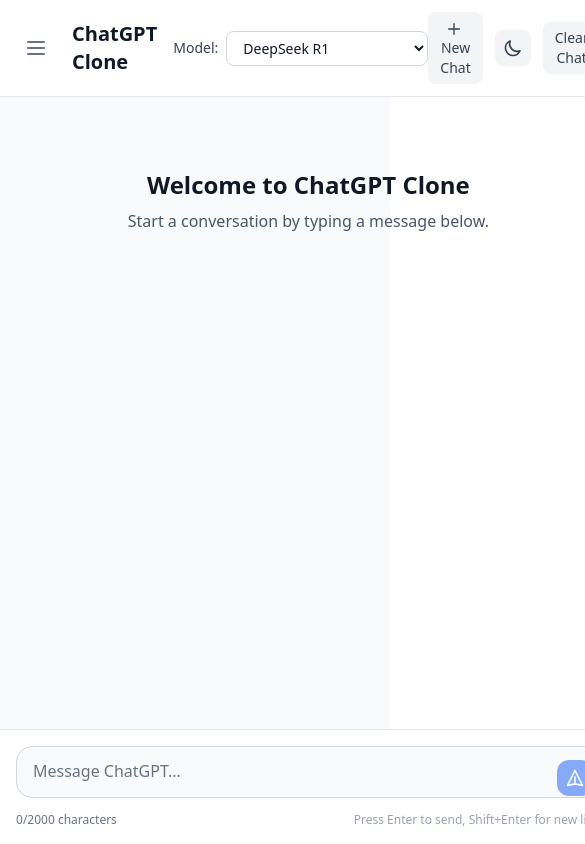
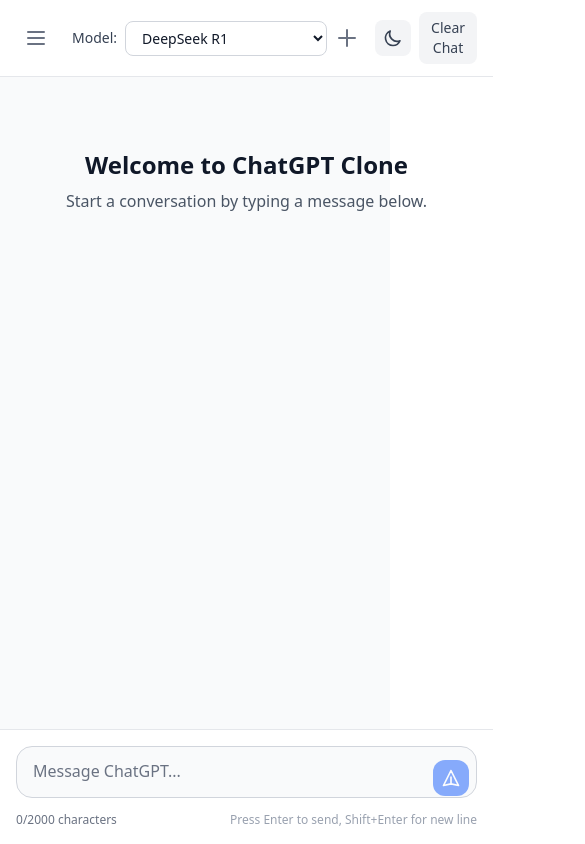
Before and after one commit to khalilsediq/LiquidGPT-Hackathon, a React (Vite) app: page / in a window 390 px wide. Shown: the top 844 px of the page, 585 px wide, since content can reach past the window. Built offline with nearby package versions, Linux system fonts and the light colour scheme.

Commit message:
some UI issues fixed.

```diff
--- a/src/components/ChatContainer.jsx
+++ b/src/components/ChatContainer.jsx
@@ -20,7 +20,8 @@
   const [messages, setMessages] = useState([]);
   const [selectedModel, setSelectedModel] = useState(DEFAULT_MODEL);
   const [currentConversationId, setCurrentConversationIdState] = useState(null);
-  const [isSidebarOpen, setIsSidebarOpen] = useState(false);
+  // Default to open on desktop (lg breakpoint is 1024px), closed on mobile
+  const [isSidebarOpen, setIsSidebarOpen] = useState(window.innerWidth >= 1024);
   const { send, isLoading, error, clearError } = useOpenRouter();
   const { isDark, toggleDarkMode } = useDarkMode();
   const messagesEndRef = useRef(null);
--- a/src/components/ChatHeader.jsx
+++ b/src/components/ChatHeader.jsx
@@ -22,17 +22,17 @@
       <div className="border-b border-gray-200 dark:border-gray-700 bg-white dark:bg-gray-900 px-4 py-3">
         <div className="max-w-4xl mx-auto flex items-center justify-between">
           <div className="flex items-center space-x-4">
-            {/* Mobile menu button */}
+            {/* Sidebar toggle button (visible on all screens) */}
             <button
               onClick={onToggleSidebar}
-              className="lg:hidden p-2 text-gray-500 hover:text-gray-700 dark:text-gray-400 dark:hover:text-gray-200"
+              className="p-2 text-gray-500 hover:text-gray-700 dark:text-gray-400 dark:hover:text-gray-200"
             >
               <svg className="w-6 h-6" fill="none" stroke="currentColor" viewBox="0 0 24 24">
                 <path strokeLinecap="round" strokeLinejoin="round" strokeWidth={2} d="M4 6h16M4 12h16M4 18h16" />
               </svg>
             </button>
 
-            <h1 className="text-xl font-semibold text-gray-900 dark:text-gray-100">
+            <h1 className="text-xl font-semibold text-gray-900 dark:text-gray-100 hidden sm:block">
               ChatGPT Clone
             </h1>
 
@@ -43,21 +43,34 @@
             />
           </div>
 
-          <div className="flex items-center space-x-3">
+          <div className="flex items-center space-x-2 sm:space-x-3">
             {/* New Chat button */}
             <button
               onClick={onNewChat}
               disabled={disabled}
-              className="px-3 py-1.5 text-sm bg-gray-100 dark:bg-gray-800 text-gray-700 dark:text-gray-300 rounded-lg hover:bg-gray-200 dark:hover:bg-gray-700 focus:outline-none focus:ring-2 focus:ring-gray-500 disabled:opacity-50 disabled:cursor-not-allowed transition-colors"
+              className="hidden sm:flex items-center px-3 py-1.5 text-sm bg-gray-100 dark:bg-gray-800 text-gray-700 dark:text-gray-300 rounded-lg hover:bg-gray-200 dark:hover:bg-gray-700 focus:outline-none focus:ring-2 focus:ring-gray-500 disabled:opacity-50 disabled:cursor-not-allowed transition-colors"
             >
-              <svg className="w-4 h-4 inline mr-1" fill="none" stroke="currentColor" viewBox="0 0 24 24">
+              <svg className="w-4 h-4 mr-1" fill="none" stroke="currentColor" viewBox="0 0 24 24">
                 <path strokeLinecap="round" strokeLinejoin="round" strokeWidth={2} d="M12 4v16m8-8H4" />
               </svg>
               New Chat
             </button>
 
+            {/* Mobile New Chat Icon */}
+             <button
+              onClick={onNewChat}
+              disabled={disabled}
+              className="sm:hidden p-2 text-gray-500 hover:text-gray-700 dark:text-gray-400 dark:hover:text-gray-200"
+            >
+              <svg className="w-6 h-6" fill="none" stroke="currentColor" viewBox="0 0 24 24">
+                <path strokeLinecap="round" strokeLinejoin="round" strokeWidth={2} d="M12 4v16m8-8H4" />
+              </svg>
+            </button>
+
             {/* Dark mode toggle */}
-            {children}
+            <div className="flex items-center">
+                {children}
+            </div>
 
             {/* Clear Chat button */}
             <button
--- a/src/components/Sidebar.jsx
+++ b/src/components/Sidebar.jsx
@@ -71,11 +71,11 @@
 
       {/* Sidebar */}
       <div className={`
-        fixed top-0 left-0 h-full bg-white dark:bg-gray-900 border-r border-gray-200 dark:border-gray-700 z-50
-        transform transition-transform duration-300 ease-in-out
-        ${isOpen ? 'translate-x-0' : '-translate-x-full'}
-        lg:translate-x-0 lg:static lg:z-0
-        w-64 flex flex-col
+        fixed inset-y-0 left-0 z-50 bg-white dark:bg-gray-900 border-r border-gray-200 dark:border-gray-700
+        transition-all duration-300 ease-in-out flex flex-col
+        lg:static lg:z-0
+        ${isOpen ? 'translate-x-0 lg:w-64 lg:translate-x-0' : '-translate-x-full lg:w-0 lg:translate-x-0 lg:overflow-hidden'}
+        w-64
       `}>
         {/* Header */}
         <div className="p-4 border-b border-gray-200 dark:border-gray-700">
```
